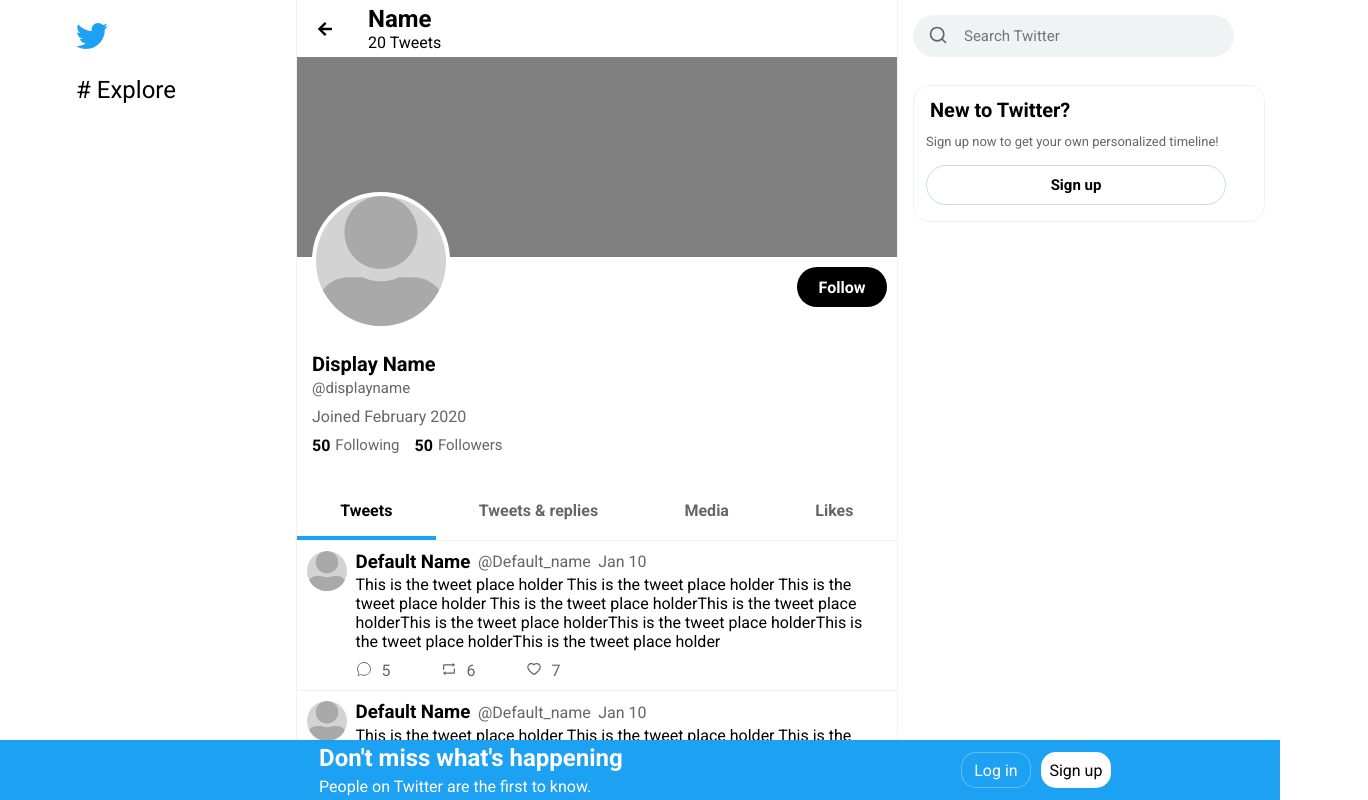
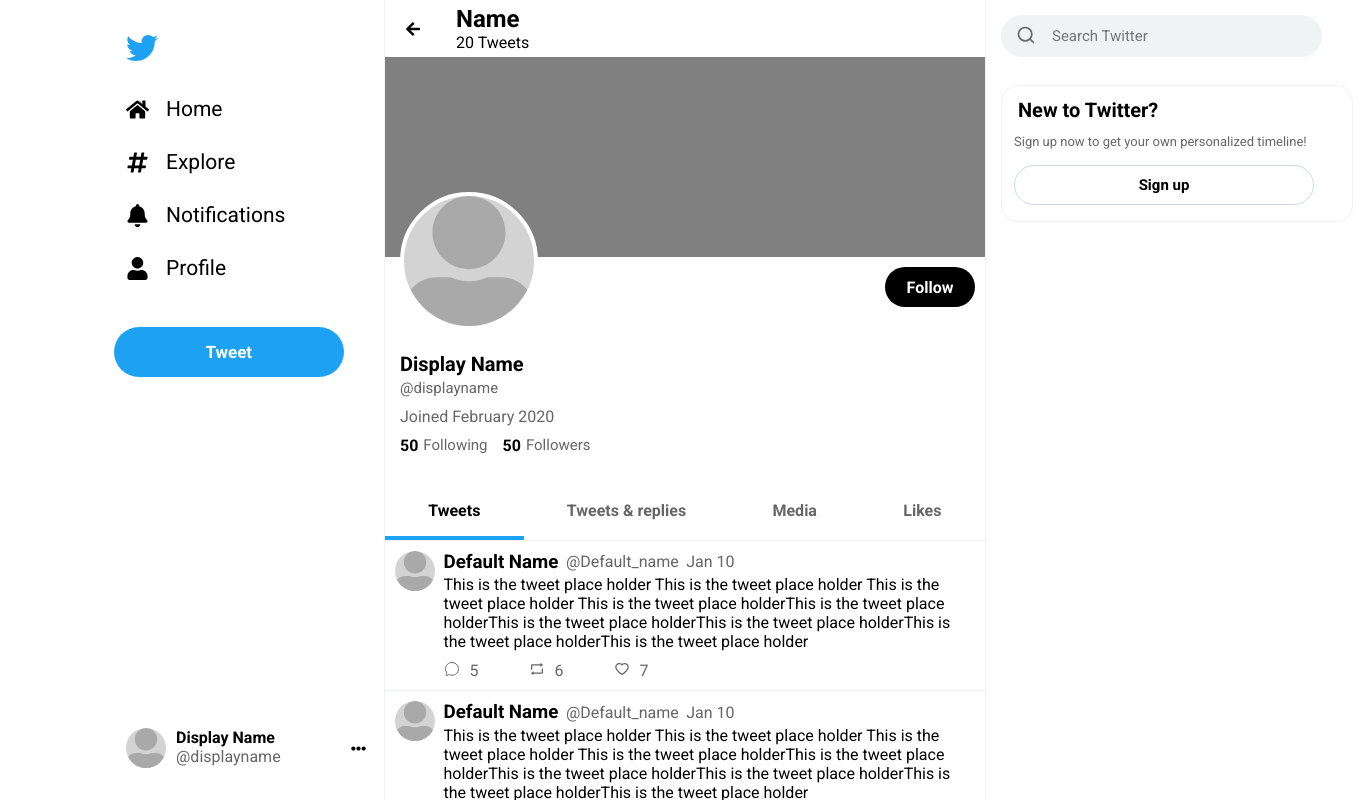
Before and after one commit to victavila/twitter-clone, a React (Create React App) app: page / in a window 1280 px wide. Shown: the top 800 px of the page, 1368 px wide, since content can reach past the window. Built offline with nearby package versions, Linux system fonts and the light colour scheme.

Commit message:
Created and styled header component

```diff
--- /dev/null
+++ b/src/components/Header.tsx
@@ -0,0 +1,45 @@
+import { FaBell, FaEllipsisH, FaHashtag, FaHome, FaTwitter, FaUser, FaUserAlt } from "react-icons/fa";
+import "../styles/Header.css";
+
+const Header = () => {
+  return (
+    <header>
+      <div className="header__container">
+        <div className="header__icon">
+          <FaTwitter className="icon--blue icon--padding"></FaTwitter>
+        </div>
+        <div className="menu">
+          <div className="menu__link">
+            <FaHome className="link__icon"></FaHome>
+            <span>Home</span>
+          </div>
+          <div className="menu__link">
+            <FaHashtag className="link__icon"></FaHashtag>
+            <span>Explore</span>
+          </div>
+          <div className="menu__link">
+            <FaBell className="link__icon"></FaBell>
+            <span>Notifications</span>
+          </div>
+          <div className="menu__link">
+            <FaUser className="link__icon"></FaUser>
+            <span>Profile</span>
+          </div>
+        </div>
+        <button className="tweet__btn">Tweet</button>
+        <div className="logout">
+          <div className="logout__user">
+            <FaUserAlt className="profile__icon"></FaUserAlt>
+            <div className="logout__info">
+              <span>Display Name</span>
+              <span>@displayname</span>
+            </div>
+          </div>
+          <FaEllipsisH className="ellipsis__icon"></FaEllipsisH>
+        </div>
+      </div>
+    </header>
+  )
+};
+
+export default Header;
--- a/src/pages/ProfilePage.tsx
+++ b/src/pages/ProfilePage.tsx
@@ -1,5 +1,4 @@
-import DefaultHeader from "../components/DefaultHeader";
-import Footer from "../components/Footer";
+import Header from "../components/Header";
 import ProfileHeader from "../components/ProfileHeader";
 import SearchBar from "../components/SearchBar";
 import SignUpCard from "../components/SignUpCard";
@@ -9,7 +8,7 @@
 const ProfilePage = () => {
   return (
     <div className="page">
-      <DefaultHeader />
+      <Header />
       <main className="main">
         <div className="main__middle">
           <ProfileHeader />
@@ -20,7 +19,6 @@
           <SignUpCard />
         </div>
       </main>
-      <Footer />
     </div>
   )
 };
--- a/src/styles/Header.css
+++ b/src/styles/Header.css
@@ -3,14 +3,20 @@
   flex-direction: column;
   align-items: flex-end;
   width: 30%;
+  position: fixed;
+  top: 0;
+  height: 100vh;
 }
 
 .header__container {
   display: flex;
   flex-direction: column;
-  gap: 20px;
+  width: 270px;
   padding-top: 20px;
-  padding-right: 120px;
+}
+
+.header__icon {
+  padding-bottom: 5px;
 }
 
 .icon--blue {
@@ -18,6 +24,97 @@
   font-size: 2rem;
 }
 
-.header__explore > h2 {
-  font-weight: 400;
+.icon--padding {
+  padding: 12px;
+  cursor: pointer;
 }
+
+.icon--padding:hover {
+  background-color: rgba(29, 161, 242, 0.2);
+  border-radius: 9999px;
+}
+
+.menu {
+  display: flex;
+  flex-direction: column;
+  align-items: flex-start;
+  gap: 5px;
+  padding-bottom: 35px;
+}
+
+.menu__link {
+  cursor: pointer;
+  display: flex;
+  gap: 17px;
+  align-items: center;
+  padding: 12px;
+}
+
+.menu__link:hover {
+  background-color: var(--light-gray);
+  border-radius: 9999px;
+  border: none;
+}
+
+.menu__link > span {
+  font-size: 21px;
+}
+
+.link__icon {
+  font-size: 23px;
+}
+
+.tweet__btn {
+  background-color: var(--main-site-color);
+  color: #fff;
+  border: none;
+  border-radius: 9999px;
+  height: 50px;
+  font-size: 17px;
+  font-weight: 700;
+  cursor: pointer;
+  width: 85%;
+}
+
+.tweet__btn:hover {
+  background-color: #1a7dbb;
+}
+
+.logout {
+  cursor: pointer;
+  display: flex;
+  position: absolute;
+  justify-content: space-between;
+  bottom: 20px;
+  width: 240px;
+  align-items: center;
+  padding: 12px;
+}
+
+.logout:hover {
+  background-color: var(--light-gray);
+  border-radius: 9999px;
+  border: none;
+}
+
+.logout__user {
+  display: flex;
+  gap: 10px;
+}
+
+.logout__info {
+  display: flex;
+  flex-direction: column;
+}
+
+.logout__info > span:first-child {
+  font-weight: 700;
+}
+
+.logout__info > span:nth-child(2) {
+  color: var(--gray);
+}
+
+.ellipsis__icon {
+  font-size: 15px;
+}
--- a/src/styles/Page.css
+++ b/src/styles/Page.css
@@ -5,6 +5,7 @@
 .main {
   display: flex;
   grid-template-columns: 600px auto;
+  margin-left: 30%;
 }
 
 .main__middle {
```
